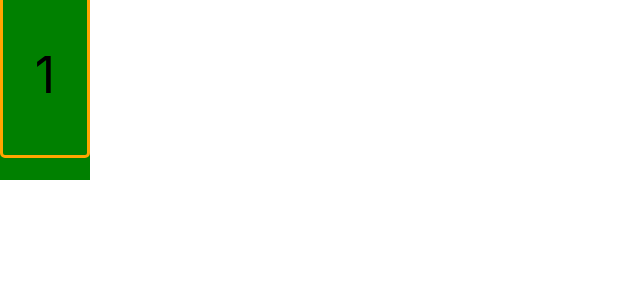
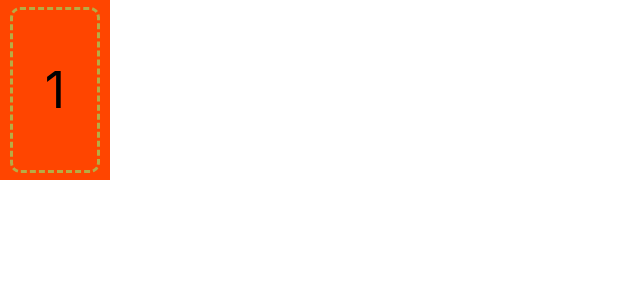
Before and after one commit to jackalot/o-memory-game, a React (Create React App) app: page / in a window 1280 px wide. Shown: the top 300 px of the page, without its empty margins (0-640 px from the left). Built offline with nearby package versions, Linux system fonts and the light colour scheme; the HTML template or start-up script is replaced by a standard one.

Commit message:
changed the colors of the background of the card and border, changed its radius, and added more padding

```diff
--- a/src/MemoryCard.css
+++ b/src/MemoryCard.css
@@ -1,19 +1,22 @@
 .card {
-    background-color: green;
+    background-color: #FF4500;
     display: flex;
     flex-direction: column;
     justify-content: center;
     width: 90px;
     height: 150px;
-    padding-bottom: 30px;
+    padding-bottom: 15px;
+    padding-top: 15px;
+    padding-left: 10px;
+    padding-right: 10px;
 }
 .card-content {
     display: flex;
     flex-direction: row;
     justify-content: center;
-    border-radius: 5px;
-    border-style: solid;
-    border-color: orange;
+    border-radius: 10px;
+    border-style: dashed;
+    border-color: #B7AC44;
 }
 p {
     font-size: 50px;
```
